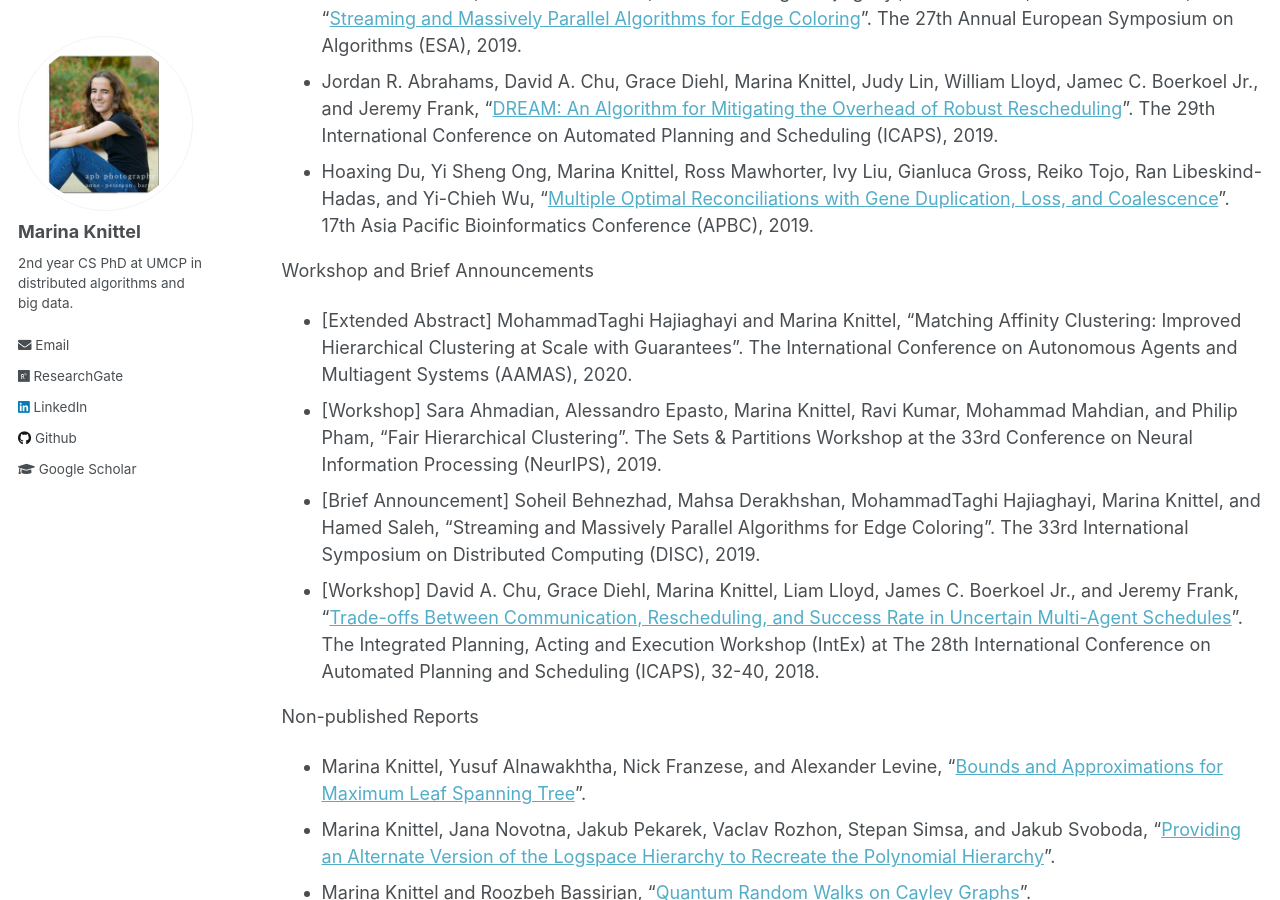
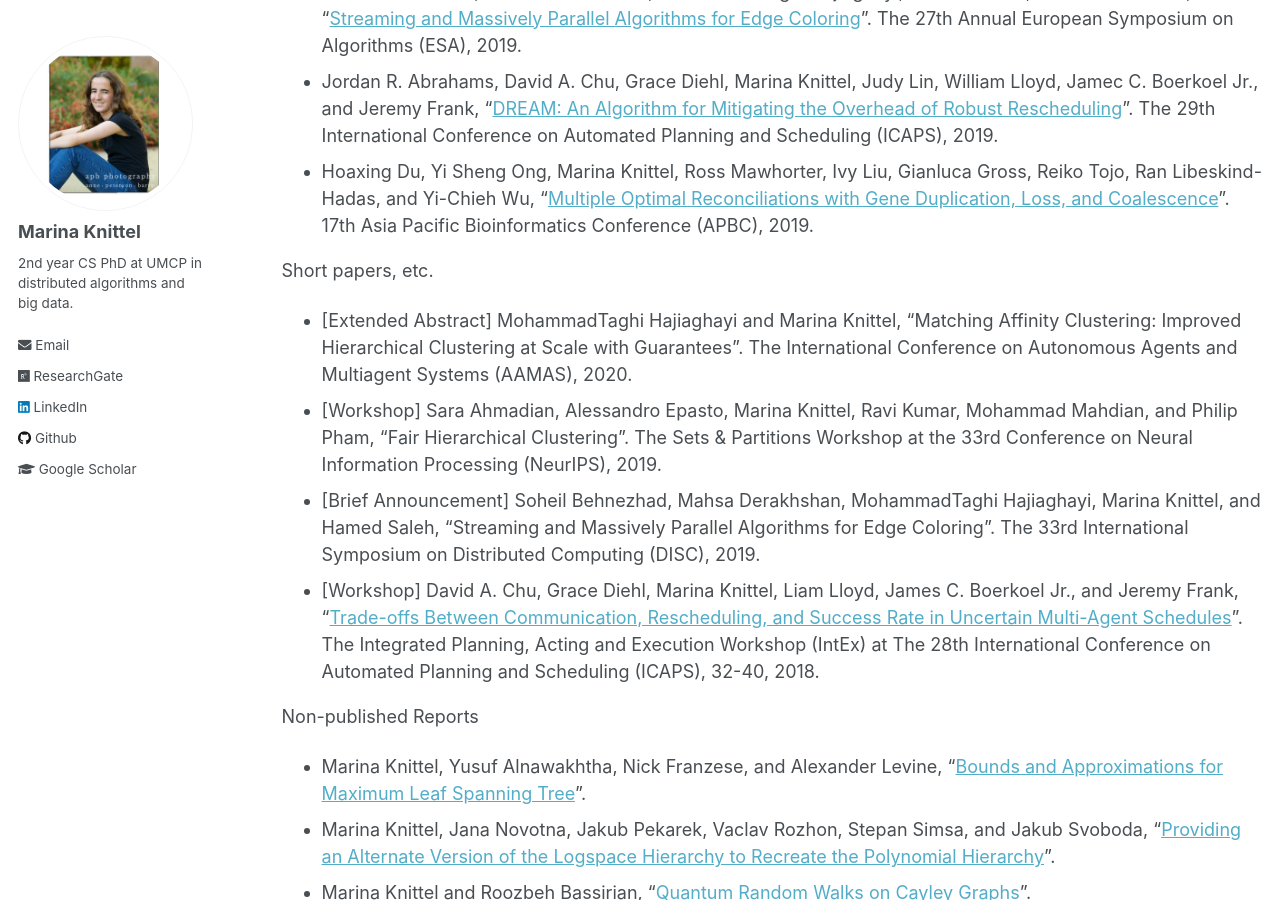
Before and after one commit to mknittel/mknittel.github.io, a Jekyll site: the page built from _pages/publications.md, in a window 1280 px wide and 900 px high, scrolled down 363 px. Built offline with Jekyll 4.4.1, drawn with Linux system fonts in a browser that asks for light colours.

Commit message:
Changed non-conference paper section name

```diff
--- a/_pages/publications.md
+++ b/_pages/publications.md
@@ -12,7 +12,7 @@ Conference
 * Jordan R. Abrahams, David A. Chu, Grace Diehl, Marina Knittel, Judy Lin, William Lloyd, Jamec C. Boerkoel Jr., and Jeremy Frank, "[DREAM: An Algorithm for Mitigating the Overhead of Robust Rescheduling](https://mknittel.github.io/publications/Abrahams-et-al-ICAPS-2019)". The 29th International Conference on Automated Planning and Scheduling (ICAPS), 2019.
 * Hoaxing  Du,  Yi  Sheng  Ong,  Marina  Knittel,  Ross  Mawhorter,  Ivy  Liu,  Gianluca  Gross,  Reiko Tojo, Ran Libeskind-Hadas, and Yi-Chieh Wu, "[Multiple Optimal Reconciliations with Gene Duplication,  Loss,  and  Coalescence](https://mknittel.github.io/publications/Du-et-al-APBC-2019)". 17th Asia Pacific Bioinformatics Conference (APBC), 2019.
 
-Workshop and Brief Announcements
+Short papers, etc.
 * [Extended Abstract] MohammadTaghi Hajiaghayi and Marina Knittel, "Matching Affinity Clustering: Improved Hierarchical Clustering at Scale with Guarantees". The International Conference on Autonomous Agents and Multiagent Systems (AAMAS), 2020.
 * [Workshop] Sara Ahmadian, Alessandro Epasto, Marina Knittel, Ravi Kumar, Mohammad Mahdian, and Philip Pham, "Fair Hierarchical Clustering". The Sets & Partitions Workshop at the 33rd Conference on Neural Information Processing (NeurIPS), 2019.
 * [Brief Announcement] Soheil Behnezhad, Mahsa Derakhshan, MohammadTaghi Hajiaghayi, Marina Knittel, and Hamed Saleh, "Streaming and Massively Parallel Algorithms for Edge Coloring". The 33rd International Symposium on Distributed Computing (DISC), 2019.
```
